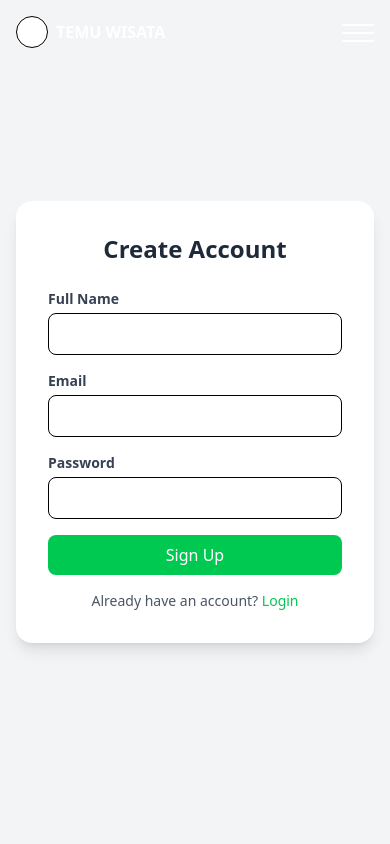
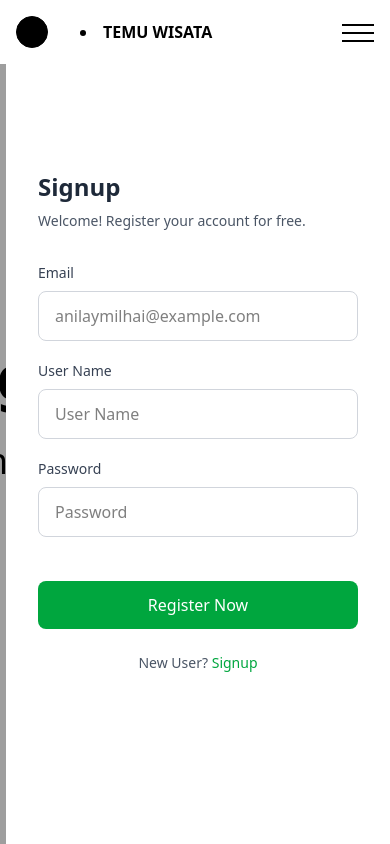
Before and after one commit to ANOVA51/temu-wisata, a Vue app: page /signup in a window 390 px wide. Built offline with nearby package versions, Linux system fonts and the light colour scheme; grey boxes are pictures that could not be loaded.

Commit message:
fix Login&Signup view add pc bg

```diff
--- a/src/components/FooterSection.vue
+++ b/src/components/FooterSection.vue
@@ -1,3 +1,8 @@
+<script setup>
+import '@/assets/main.css'
+import { RouterLink } from 'vue-router'
+</script>
+
 <template>
   <footer class="bg-gray-200 text-black text-xs sm:text-sm">
     <div
@@ -33,10 +38,26 @@
         class="flex flex-col items-center sm:items-end gap-4 col-span-1 sm:col-span-2 md:col-span-1"
       >
         <nav class="flex flex-col space-y-1 text-center sm:text-right">
-          <a href="#" class="hover:underline text-[10px] sm:text-sm">Home</a>
-          <a href="#" class="hover:underline text-[10px] sm:text-sm">Destination</a>
-          <a href="#" class="hover:underline text-[10px] sm:text-sm">About</a>
-          <a href="#" class="hover:underline text-[10px] sm:text-sm">Register / Login</a>
+          <RouterLink
+            :to="{ name: 'home' }"
+            class="hover:underline text-[10px] sm:text-sm"
+            >Home</RouterLink
+          >
+          <RouterLink
+            :to="{ name: 'destination' }"
+            class="hover:underline text-[10px] sm:text-sm"
+            >Destination</RouterLink
+          >
+          <RouterLink
+            :to="{ name: 'about' }"
+            class="hover:underline text-[10px] sm:text-sm"
+            >About</RouterLink
+          >
+          <RouterLink
+            :to="{ name: 'login' }"
+            class="hover:underline text-[10px] sm:text-sm"
+            >Register / Login</RouterLink
+          >
         </nav>
         <div class="text-center sm:text-right">
           <p class="font-bold text-[10px] sm:text-sm">Follow Us On !</p>
@@ -55,12 +76,6 @@
   </footer>
 </template>
 
-<script>
-export default {
-  name: 'FooterSection',
-}
-</script>
-
 <style scoped>
 @import url('https://fonts.googleapis.com/icon?family=Material+Icons');
 @import url('https://cdnjs.cloudflare.com/ajax/libs/font-awesome/5.15.4/css/all.min.css');
--- a/src/components/Navbar.vue
+++ b/src/components/Navbar.vue
@@ -13,7 +13,7 @@ const route = useRoute()
 
 // Tentukan apakah halaman berlatar putih (misal: destination)
 const isWhiteBackgroundPage = computed(() => {
-  return route.name === 'destination' || route.name === 'about'
+  return route.name === 'destination' || route.name === 'about' || route.name === 'login' || route.name === 'signup'
 })
 </script>
 
@@ -29,7 +29,17 @@ const isWhiteBackgroundPage = computed(() => {
       <!-- Logo -->
       <div class="flex items-center space-x-2">
         <div class="w-8 h-8 rounded-full border" :class="isWhiteBackgroundPage ? 'bg-black' : 'bg-white'"></div>
-        <span :class="['font-bold', isWhiteBackgroundPage ? 'text-black' : 'text-white']">TEMU WISATA</span>
+        <li class="nav-item relative group py-1 px-6">
+          <RouterLink
+            :to="{ name: 'home' }"
+            :class="[
+              isWhiteBackgroundPage ? 'text-black hover:text-green-600' : 'text-white hover:text-green-500',
+              'font-semibold group-hover:underline'
+            ]"
+          >
+            TEMU WISATA
+          </RouterLink>
+        </li>
       </div>
 
       <!-- Desktop Nav -->
--- a/src/views/AboutView.vue
+++ b/src/views/AboutView.vue
@@ -25,7 +25,7 @@ import pius from '@/assets/images/profile/pius.jpg'
 const teamMembers = [
   {
     name: 'Komang Emo',
-    role: 'Frontend of TESA',
+    role: 'Backend of TESA',
     image: emo,
     instagram: '#',
     github: '#',
@@ -41,7 +41,7 @@ const teamMembers = [
   },
   {
     name: 'Novanka',
-    role: 'Backend of TESA',
+    role: 'Frontend of TESA',
     image: nova,
     instagram: '#',
     github: '#',
--- a/src/views/HomeView.vue
+++ b/src/views/HomeView.vue
@@ -1,12 +1,10 @@
 <script setup>
 import Search from '@/assets/icon/Search.vue'
-
+import { ref, computed } from 'vue'
+import Navbar from '@/components/Navbar.vue'
+import Favhiddengem from '@/components/favhiddengem.vue'
+import Testimoni from '@/components/testimoni.vue'
 import FooterSection from '@/components/FooterSection.vue'
-import { ref, computed } from 'vue'
-
-import Favhiddengem from '@/components/favhiddengem.vue'
-import Navbar from '@/components/Navbar.vue'
-import Testimoni from '@/components/testimoni.vue'
 
 const allDestinations = [
   'Ubud',
@@ -103,13 +101,13 @@ const toDo = [
     <section>
       <!--Something TO-do-->
       <div>
-        <h2 class="text-3xl md:text-5xl font-bold text-[#328E6E] px-10 pb-10">Something To-Do</h2>
+        <h2 class="text-3xl md:text-5xl font-bold text-[#328E6E] mt-10 px-10 pb-10 text-center">Something To-Do</h2>
         <div class="flex justify-center flex-wrap gap-6 md:gap-30 px-8 ">
           <div v-for="(icon , index) in toDo"
           :key="index"
           class="h-[100px] w-[200px] bg-white rounded-2xl shadow-sm hover:shadow-xl transition-shadow duration-300"
           >
-          <div class=" pt-5 flex justify-center">
+          <div class=" pt-5 pb-5 flex justify-center">
             <img
             :src="icon.image"
             class="size-16  object-cover"
--- a/src/views/LoginView.vue
+++ b/src/views/LoginView.vue
@@ -1,38 +1,96 @@
 <template>
-  <div class="min-h-screen flex items-center justify-center bg-gray-100 px-4">
-    <div class="bg-white shadow-lg rounded-2xl p-8 max-w-md w-full">
-      <h2 class="text-2xl font-bold mb-6 text-left text-gray-800">Login!</h2>
-      <h1 class="text-sm text-gray-500">Welcome back! please login to your account</h1>
-      <form @submit.prevent="handleLogin" class="space-y-4">
-        <div>
-          <label class="block text-sm font-semibold text-gray-700 mb-1">Email</label>
-          <input v-model="email" type="email" required class="w-full px-4 py-2 border rounded-lg focus:outline-none focus:ring-2 focus:ring-green-400" />
+  <div class="min-h-screen flex bg-gray-900">
+    <!-- Left Side - Welcome Section with Background Image -->
+    <div class="flex-1 relative overflow-hidden">
+      <div
+        class="absolute inset-0 bg-cover bg-center bg-no-repeat"
+      >
+        <img :src="loginBG" alt="Login Background" class="w-full h-full object-cover" />
+        <div class="absolute inset-0"></div>
+      </div>
+      <div class="relative z-10 flex items-center justify-center h-full p-12">
+        <div class="text-left">
+          <h1 class="text-6xl font-bold text-white mb-4 leading-tight">
+            Welcome<br>
+            Back!
+          </h1>
         </div>
-        <div>
-          <label class="block text-sm font-semibold text-gray-700 mb-1">Password</label>
-          <input v-model="password" type="password" required class="w-full px-4 py-2 border rounded-lg focus:outline-none focus:ring-2 focus:ring-green-400" />
+      </div>
+    </div>
+
+    <!-- Right Side - Login Form -->
+    <div class="w-96 bg-white flex items-center justify-center p-8">
+      <div class="w-full max-w-sm">
+        <div class="mb-8">
+          <h2 class="text-2xl font-bold text-gray-800 mb-2">Login</h2>
+          <p class="text-sm text-gray-600">Welcome back! Please login to your account.</p>
         </div>
-        <button type="submit" class="w-full bg-green-500 text-white py-2 rounded-lg hover:bg-green-600 transition">Login</button>
-      </form>
-      <p class="text-center text-sm text-gray-600 mt-4">
-        Don't have an account?
-        <RouterLink to="/signup" class="text-green-500 hover:underline">Sign up</RouterLink>
-      </p>
+
+        <form @submit.prevent="handleLogin" class="space-y-4">
+          <div>
+            <label class="block text-sm font-medium text-gray-700 mb-2">User Name</label>
+            <input
+              v-model="username"
+              type="text"
+              placeholder="User Name"
+              required
+              class="w-full px-4 py-3 border border-gray-300 rounded-lg focus:outline-none focus:ring-2 focus:ring-green-500 focus:border-transparent"
+            />
+          </div>
+
+          <div>
+            <label class="block text-sm font-medium text-gray-700 mb-2">Password</label>
+            <input
+              v-model="password"
+              type="password"
+              placeholder="Password"
+              required
+              class="w-full px-4 py-3 border border-gray-300 rounded-lg focus:outline-none focus:ring-2 focus:ring-green-500 focus:border-transparent"
+            />
+          </div>
+
+          <div class="flex items-center justify-between text-sm">
+            <label class="flex items-center">
+              <input
+                v-model="rememberMe"
+                type="checkbox"
+                class="mr-2 h-4 w-4 text-green-600 focus:ring-green-500 border-gray-300 rounded"
+              />
+              <span class="text-gray-600">Remember Me</span>
+            </label>
+            <a href="#" class="text-green-600 hover:text-green-700">Forgot Password?</a>
+          </div>
+
+          <button
+            type="submit"
+            class="w-full bg-green-600 text-white py-3 rounded-lg hover:bg-green-700 transition-colors font-medium"
+          >
+            Login
+          </button>
+        </form>
+
+        <p class="text-center text-sm text-gray-600 mt-6">
+          New User?
+          <RouterLink to="/signup" class="text-green-600 hover:text-green-700 font-medium">Signup</RouterLink>
+        </p>
+      </div>
     </div>
   </div>
 </template>
 
-<script setup lang="ts">
+<script setup >
 import { ref } from 'vue'
 import { useRouter } from 'vue-router'
+import loginBG from '@/assets/images/loginBG.jpg'
 
 const router = useRouter()
-const email = ref('')
+const username = ref('')
 const password = ref('')
+const rememberMe = ref(false)
 
 const handleLogin = () => {
-  // Implementasi login, contoh redirect
-  console.log('Login with:', email.value, password.value)
+  // Implementasi login
+  console.log('Login with:', username.value, password.value, 'Remember:', rememberMe.value)
   router.push({ name: 'home' })
 }
 </script>
--- a/src/views/SignupView.vue
+++ b/src/views/SignupView.vue
@@ -1,42 +1,95 @@
 <template>
-  <div class="min-h-screen flex items-center justify-center bg-gray-100 px-4">
-    <div class="bg-white shadow-lg rounded-2xl p-8 max-w-md w-full">
-      <h2 class="text-2xl font-bold mb-6 text-center text-gray-800">Create Account</h2>
-      <form @submit.prevent="handleSignup" class="space-y-4">
+  <div class="min-h-screen flex bg-gray-900">
+    <!-- Left Side - Signup Section with Background Image -->
+    <div class="flex-1 relative overflow-hidden">
+      <div
+        class="absolute inset-0 bg-cover bg-center bg-no-repeat"
+      >
+        <img :src="SignupBG" alt="Signup Background" class="w-full h-full object-cover" />
+        <div class="absolute inset-0"></div>
+      </div>
+      <div class="relative z-10 flex items-center justify-center h-full p-12">
+        <div class="text-left">
+          <h1 class="text-6xl font-bold text-black mb-4 leading-tight">
+            Signup<br>
+            <span class="text-4xl font-normal">Join us!</span>
+          </h1>
+        </div>
+      </div>
+    </div>
+
+    <!-- Right Side - Signup Form -->
+    <div class="w-96 bg-white flex items-center justify-center p-8">
+      <div class="w-full max-w-sm">
+        <div class="mb-8">
+          <h2 class="text-2xl font-bold text-gray-800 mb-2">Signup</h2>
+          <p class="text-sm text-gray-600">Welcome! Register your account for free.</p>
+        </div>
+
+        <form @submit.prevent="handleSignup" class="space-y-5">
           <div>
-          <label class="block text-sm font-semibold text-gray-700 mb-1">Full Name</label>
-          <input v-model="name" type="text" required class="w-full px-4 py-2 border rounded-lg focus:outline-none focus:ring-2 focus:ring-green-400" />
+            <label class="block text-sm font-medium text-gray-700 mb-2">Email</label>
+            <input
+              v-model="email"
+              type="email"
+              placeholder="anilaymilhai@example.com"
+              required
+              class="w-full px-4 py-3 border border-gray-300 rounded-lg focus:outline-none focus:ring-2 focus:ring-green-500 focus:border-transparent"
+            />
           </div>
+
           <div>
-          <label class="block text-sm font-semibold text-gray-700 mb-1">Email</label>
-          <input v-model="email" type="email" required class="w-full px-4 py-2 border rounded-lg focus:outline-none focus:ring-2 focus:ring-green-400" />
+            <label class="block text-sm font-medium text-gray-700 mb-2">User Name</label>
+            <input
+              v-model="username"
+              type="text"
+              placeholder="User Name"
+              required
+              class="w-full px-4 py-3 border border-gray-300 rounded-lg focus:outline-none focus:ring-2 focus:ring-green-500 focus:border-transparent"
+            />
           </div>
+
           <div>
-          <label class="block text-sm font-semibold text-gray-700 mb-1">Password</label>
-          <input v-model="password" type="password" required class="w-full px-4 py-2 border rounded-lg focus:outline-none focus:ring-2 focus:ring-green-400" />
+            <label class="block text-sm font-medium text-gray-700 mb-2">Password</label>
+            <input
+              v-model="password"
+              type="password"
+              placeholder="Password"
+              required
+              class="w-full px-4 py-3 border border-gray-300 rounded-lg focus:outline-none focus:ring-2 focus:ring-green-500 focus:border-transparent"
+            />
           </div>
-        <button type="submit" class="w-full bg-green-500 text-white py-2 rounded-lg hover:bg-green-600 transition">Sign Up</button>
+
+          <button
+            type="submit"
+            class="w-full bg-green-600 text-white py-3 rounded-lg hover:bg-green-700 transition-colors font-medium mt-6"
+          >
+            Register Now
+          </button>
         </form>
-      <p class="text-center text-sm text-gray-600 mt-4">
-        Already have an account?
-        <RouterLink to="/login" class="text-green-500 hover:underline">Login</RouterLink>
+
+        <p class="text-center text-sm text-gray-600 mt-6">
+          New User?
+          <RouterLink to="/login" class="text-green-600 hover:text-green-700 font-medium">Signup</RouterLink>
         </p>
+      </div>
     </div>
   </div>
 </template>
 
 <script setup lang="ts">
 import { ref } from 'vue'
-import { useRouter } from 'vue-router'
+import { useRouter, RouterLink } from 'vue-router'
+import SignupBG from '@/assets/images/signupBG.jpg'
 
 const router = useRouter()
-const name = ref('')
 const email = ref('')
+const username = ref('')
 const password = ref('')
 
 const handleSignup = () => {
-  // Implementasi signup, contoh redirect
-  console.log('Signup with:', name.value, email.value, password.value)
+  // Implementasi signup
+  console.log('Signup with:', email.value, username.value, password.value)
   router.push({ name: 'home' })
 }
 </script>
```
Also changed, not shown: 2 other files (tests, documents, lock files or other folders). Lines whose indentation alone changed are shown as unchanged.
